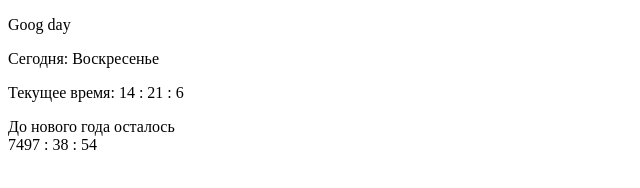
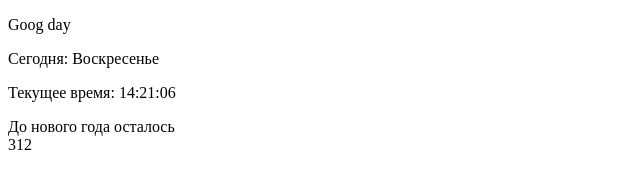
Before and after one commit to obertynska/Timer, a plain HTML site: page 2/index.html in a window 1280 px wide. Shown: the full height of the page, 0-640 px from the left. Drawn offline with Linux system fonts and the light colour scheme.

Commit message:
изменила отображение цифр и заменила функционал счетчика

```diff
--- a/2/index.html
+++ b/2/index.html
@@ -20,11 +20,8 @@
 			До нового года осталось
 		</div>
 		<div class="timer-numbers" id="timer">
-			<span id="timer-hours">19</span>
-			<span>:</span>
-			<span id="timer-minutes">45</span>
-			<span>:</span>
-			<span id="timer-seconds">12</span>
+			<span id="timer-days">19</span>
+
 		</div>
 	</div>
 	<script src = "script1.js"></script>
--- a/2/script1.js
+++ b/2/script1.js
@@ -4,9 +4,7 @@ window.addEventListener('DOMContentLoaded', function(){
 	const greeting = document.querySelector('.greeting'),
 	weekDay = document.querySelector('.weekday'),
 	currenTime = document.querySelector('.currenTime'),
-	timerHours = document.querySelector('#timer-hours'),
-	timerMinutes = document.querySelector('#timer-minutes'),
-	timerSeconds = document.querySelector('#timer-seconds'),
+	timerDays = document.querySelector('#timer-days'),
 	deadline = '01 January 2021 00:00:00';
 
 	let dateNow;
@@ -40,7 +38,19 @@ window.addEventListener('DOMContentLoaded', function(){
 		currMinutes = dateNow.getMinutes(),
 		currSeconds = dateNow.getSeconds();
 
-		currenTime.textContent = `${currHours}  : ${currMinutes} : ${currSeconds}`;
+		let dataArr = [];
+		dataArr.push(currHours);
+		dataArr.push(currMinutes);
+		dataArr.push(currSeconds);
+
+
+	    for(let i =0; i< dataArr.length; i++){
+	    	if(dataArr[i] < 10){
+	    		dataArr[i] = '0' +dataArr[i];
+	    	}
+	    }
+
+		currenTime.textContent = dataArr[0] + ':' +dataArr[1] + ':' + dataArr[2];
 
 	}
 
@@ -50,13 +60,12 @@ window.addEventListener('DOMContentLoaded', function(){
 		dateNow = new Date(),
 		dateCurrent = dateNow.getTime(),
 		timeRemaning = (dateStop - dateCurrent) /1000,
-		seconds =  Math.floor(timeRemaning % 60),
-		minutes =  Math.floor((timeRemaning / 60) % 60),
-		hours =  Math.floor(timeRemaning / 60 / 60);
+		days =  Math.floor(timeRemaning / 60 /60 /24);
+
 		if(timeRemaning > 0){
-			return {hours, minutes, seconds};
+			return {days};
 		}else{
-			return {hours: '0', minutes: '0', seconds: '0'};
+			return {days: '0'};
 		}
 
 	}
@@ -72,9 +81,8 @@ window.addEventListener('DOMContentLoaded', function(){
 			}
 		}
 
-		timerHours.textContent = timer.hours;
-		timerMinutes.textContent = timer.minutes;
-		timerSeconds.textContent = timer.seconds;
+		timerDays.textContent = timer.days;
+
 
 
 	}
```
